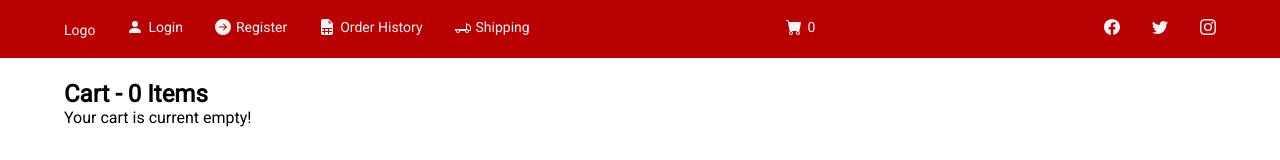
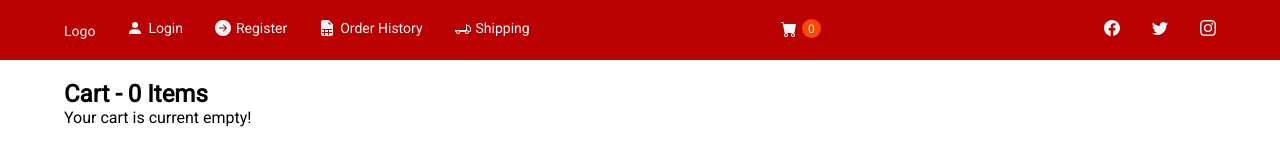
Before and after one commit to lloyd-constellations/kayz-households-react, a React (Create React App) app: page /cart in a window 1280 px wide. Shown: the top 160 px of the page. Built offline with nearby package versions, Linux system fonts and the light colour scheme.

Commit message:
cart amount label

```diff
--- a/src/components/cart/CartContainer.jsx
+++ b/src/components/cart/CartContainer.jsx
@@ -8,7 +8,7 @@ import { Link } from "react-router-dom";
 import { getTotals } from "../../store/slices/productsSlice";
 
 const CartContainer = () => {
-  const { cartItems, cartTotalAmount } = useSelector((state) => state.products);
+  const { cartItems, cartTotalAmount, cartTotalQuantity } = useSelector((state) => state.products);
   const dispatch = useDispatch();
 
   React.useEffect(() => {
@@ -18,7 +18,7 @@ const CartContainer = () => {
   return (
     <>
       <div className="cart-container">
-        <h2>Cart - {cartItems.length} Items</h2>
+        <h2>Cart - { cartTotalQuantity } Items</h2>
         {cartItems.length === 0 ? (
           <p>Your cart is current empty!</p>
         ) : (
--- a/src/components/layout/NavBar/NavBar.css
+++ b/src/components/layout/NavBar/NavBar.css
@@ -6,17 +6,19 @@ nav {
   align-items: center;
   justify-content: space-between;
   position: fixed;
-  top:0;
+  top: 0;
   z-index: 99;
 }
-.nav-links a, .cart a {
+.nav-links a,
+.cart a {
   text-decoration: none;
   margin-right: 2rem;
   color: rgb(245, 245, 245);
   font-size: 14px;
   display: inline-block;
 }
-.nav-links a:hover, .cart a:hover {
+.nav-links a:hover,
+.cart a:hover {
   text-decoration: underline;
   color: rgb(220, 220, 220);
 }
@@ -24,7 +26,8 @@ nav {
   display: flex;
   align-items: center;
 }
-.nav-links svg, .cart svg {
+.nav-links svg,
+.cart svg {
   margin-right: 5px;
 }
 .social-links a {
@@ -36,3 +39,14 @@ nav {
 .social-links a:hover {
   color: rgb(220, 220, 220);
 }
+.cart-quantity {
+  font-size: 12px;
+  background: orangered;
+  color: #fff;
+  height: 1.2rem;
+  width: 1.2rem;
+  border-radius: 50%;
+  display: flex;
+  align-items: center;
+  justify-content: center;
+}
--- a/src/components/layout/NavBar/NavBar.jsx
+++ b/src/components/layout/NavBar/NavBar.jsx
@@ -86,7 +86,9 @@ const NavBar = () => {
               >
                 <path d="M0 1.5A.5.5 0 0 1 .5 1H2a.5.5 0 0 1 .485.379L2.89 3H14.5a.5.5 0 0 1 .491.592l-1.5 8A.5.5 0 0 1 13 12H4a.5.5 0 0 1-.491-.408L2.01 3.607 1.61 2H.5a.5.5 0 0 1-.5-.5zM5 12a2 2 0 1 0 0 4 2 2 0 0 0 0-4zm7 0a2 2 0 1 0 0 4 2 2 0 0 0 0-4zm-7 1a1 1 0 1 1 0 2 1 1 0 0 1 0-2zm7 0a1 1 0 1 1 0 2 1 1 0 0 1 0-2z" />
               </svg>
-              <span>{cartTotalQuantity}</span>
+              <span className="cart-quantity">
+                <span>{cartTotalQuantity}</span>
+              </span>
             </span>
           </Link>
         </div>
```
